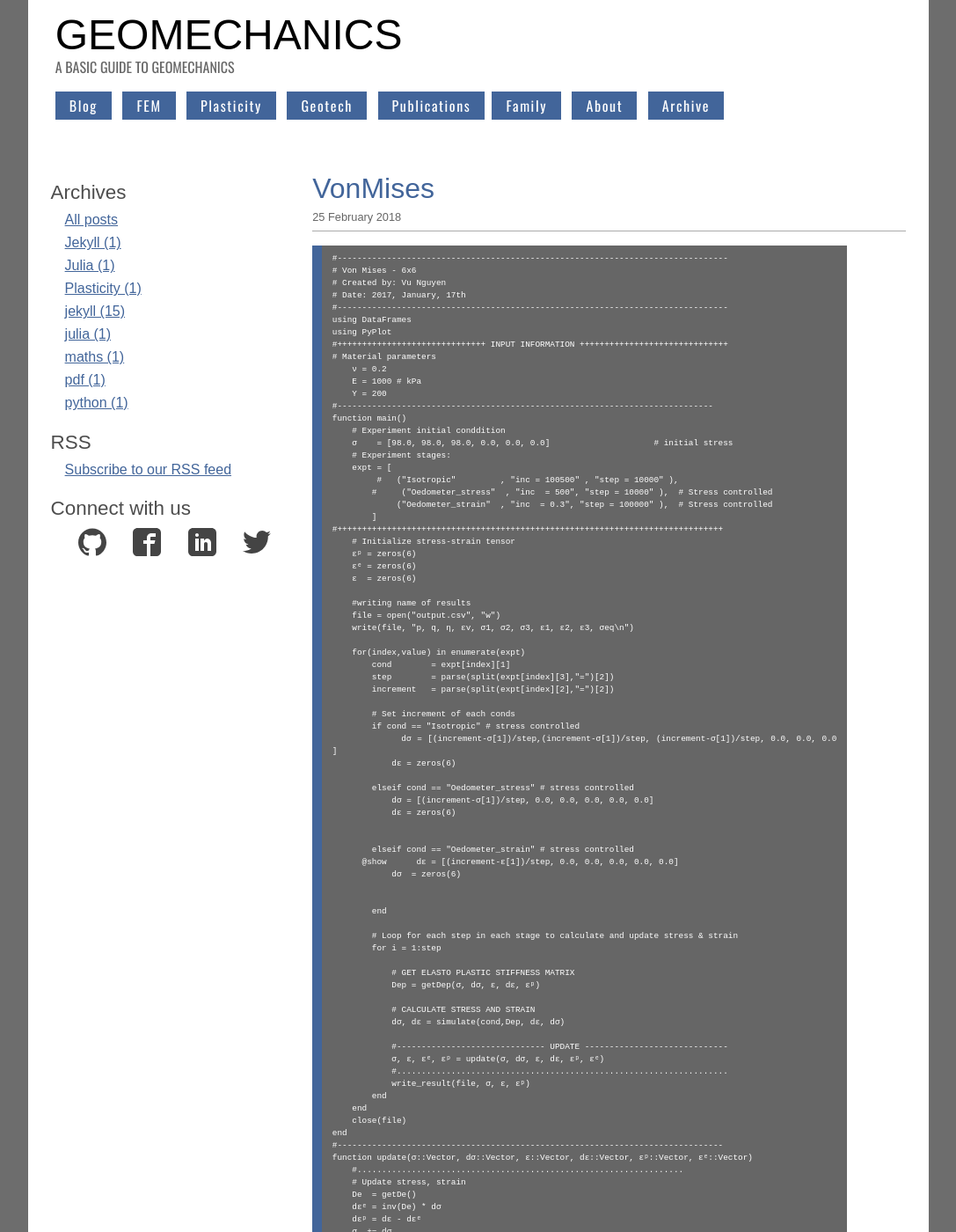
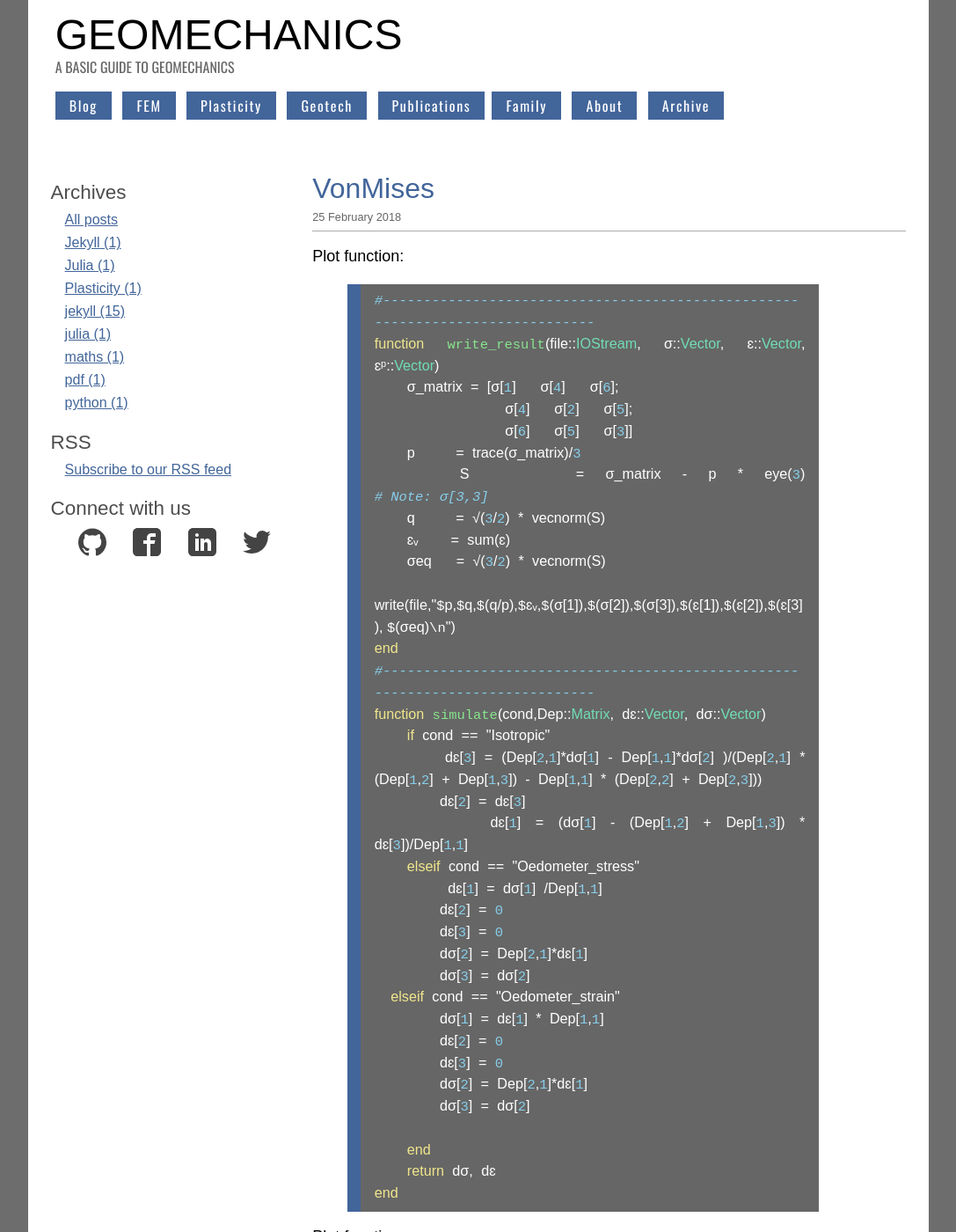
Before and after one commit to quangvunp/geomechanics, a Jekyll site: the page built from _posts/2018-02-25-VonMises.md, in a window 1280 px wide and 1400 px high. Shown: the whole window at 88% size, without its empty margins (96-1183 px from the left). Built offline with Jekyll 4.4.1, drawn with Linux system fonts in a browser that asks for light colours; comment, search, counter and statistics services are not loaded; some of the changed text lies outside the part shown.

Commit message:
Update 2018-02-25-VonMises.md

```diff
--- a/_posts/2018-02-25-VonMises.md
+++ b/_posts/2018-02-25-VonMises.md
@@ -6,138 +6,6 @@ tags: [Plasticity, Julia]
 ---
 
 
-~~~~~~
-#-------------------------------------------------------------------------------
-# Von Mises - 6x6
-# Created by: Vu Nguyen
-# Date: 2017, January, 17th
-#-------------------------------------------------------------------------------
-using DataFrames
-using PyPlot
-#++++++++++++++++++++++++++++++ INPUT INFORMATION ++++++++++++++++++++++++++++++
-# Material parameters
-    ν = 0.2
-    E = 1000 # kPa
-    Y = 200
-#----------------------------------------------------------------------------
-function main()
-    # Experiment initial conddition
-    σ    = [98.0, 98.0, 98.0, 0.0, 0.0, 0.0]                     # initial stress
-    # Experiment stages:
-    expt = [
-         #   ("Isotropic"         , "inc = 100500" , "step = 10000" ),
-        #     ("Oedometer_stress"  , "inc  = 500", "step = 10000" ),  # Stress controlled
-             ("Oedometer_strain"  , "inc  = 0.3", "step = 100000" ),  # Stress controlled
-        ]
-#++++++++++++++++++++++++++++++++++++++++++++++++++++++++++++++++++++++++++++++
-    # Initialize stress-strain tensor
-    ɛᵖ = zeros(6)
-    ɛᵉ = zeros(6)
-    ɛ  = zeros(6)
-
-    #writing name of results
-    file = open("output.csv", "w")
-    write(file, "p, q, η, ɛv, σ1, σ2, σ3, ɛ1, ɛ2, ɛ3, σeq\n")
-
-    for(index,value) in enumerate(expt)
-        cond        = expt[index][1]
-        step        = parse(split(expt[index][3],"=")[2])
-        increment   = parse(split(expt[index][2],"=")[2])
-
-        # Set increment of each conds
-        if cond == "Isotropic" # stress controlled
-            dσ = [(increment-σ[1])/step,(increment-σ[1])/step, (increment-σ[1])/step, 0.0, 0.0, 0.0  ]
-            dɛ = zeros(6)
-
-        elseif cond == "Oedometer_stress" # stress controlled
-            dσ = [(increment-σ[1])/step, 0.0, 0.0, 0.0, 0.0, 0.0]
-            dɛ = zeros(6)
-
-
-        elseif cond == "Oedometer_strain" # stress controlled
-      @show      dɛ = [(increment-ɛ[1])/step, 0.0, 0.0, 0.0, 0.0, 0.0]
-            dσ  = zeros(6)
-
-
-        end
-
-        # Loop for each step in each stage to calculate and update stress & strain
-        for i = 1:step
-
-            # GET ELASTO PLASTIC STIFFNESS MATRIX
-            Dep = getDep(σ, dσ, ɛ, dɛ, ɛᵖ)
-
-            # CALCULATE STRESS AND STRAIN
-            dσ, dɛ = simulate(cond,Dep, dɛ, dσ)
-
-            #------------------------------ UPDATE -----------------------------
-            σ, ɛ, ɛᵉ, ɛᵖ = update(σ, dσ, ɛ, dɛ, ɛᵖ, ɛᵉ)
-            #...................................................................
-            write_result(file, σ, ɛ, ɛᵖ)
-        end
-    end
-    close(file)
-end
-#------------------------------------------------------------------------------
-function update(σ::Vector, dσ::Vector, ɛ::Vector, dɛ::Vector, ɛᵖ::Vector, ɛᵉ::Vector)
-    #..................................................................
-    # Update stress, strain
-    De  = getDe()
-    dɛᵉ = inv(De) * dσ
-    dɛᵖ = dɛ - dɛᵉ
-    σ  += dσ
-    ɛ  += dɛ
-    ɛᵉ += dɛᵉ
-    ɛᵖ += dɛᵖ
-    #..................................................................
-    # Yield function value
-    return  σ, ɛ, ɛᵉ, ɛᵖ
-end
-#------------------------------------------------------------------------------
-function getDe()
-    μ  = E/(2*(1 + ν))
-    λ′ = ν * E /((1 + ν) *(1 - 2*ν))
-    De = [λ′+2μ     λ′       λ′       0.0   0.0     0.0;
-          λ′        λ′+2μ    λ′       0.0   0.0     0.0;
-          λ′        λ′       λ′+2μ    0.0   0.0     0.0;
-          0.0       0.0      0.0      μ     0.0     0.0;
-          0.0       0.0      0.0      0.0   μ       0.0;
-          0.0       0.0      0.0      0.0   0.0     μ  ]
-end
-#------------------------------------------------------------------------------
-function getDep(σ::Vector, dσ::Vector, ɛ::Vector, dɛ::Vector, ɛᵖ::Vector)
-#------------------------------------------------------------------------------
-    σ_matrix = [σ[1]   σ[4]   σ[6];
-                σ[4]   σ[2]   σ[5];
-                σ[6]   σ[5]   σ[3]]
-    p = trace(σ_matrix)/3
-    S = σ_matrix - p * eye(3)                                       # Note: σ[3,3]
-    #...................................................................
-    De = getDe()
-    #..................................................................
-    ∂f∂σ = vecnorm(S) ≈ 0.0 ? zeros(3,3) : √(3/2) * S / vecnorm(S)
-    ∂f∂σ_vec = [∂f∂σ[1,1], ∂f∂σ[2,2],  ∂f∂σ[3,3], 2*∂f∂σ[1,2], 2*∂f∂σ[2,3], 2*∂f∂σ[3,1]]
-
-    # CALCULATE Depσ:
-
-    f = √(3/2) * vecnorm(S) - Y
-    @show f
-    Λ = (∂f∂σ_vec' * De * dɛ)[1] / ((∂f∂σ_vec' * De * ∂f∂σ_vec)[1])
-
-    σeq = √(3/2) * vecnorm(S)
-
-   # if σeq >= Y
-
-    if f >= 0 && Λ > 0.0
-
-        Dep = De - De * ∂f∂σ_vec * ∂f∂σ_vec' * De/(∂f∂σ_vec' * De * ∂f∂σ_vec)[1]
-    else
-        Dep = De
-    end
-    #............ ......................................................
-    return Dep
-end
-~~~~~~
 Plot function:
 {% highlight julia%}
 #------------------------------------------------------------------------------
```
